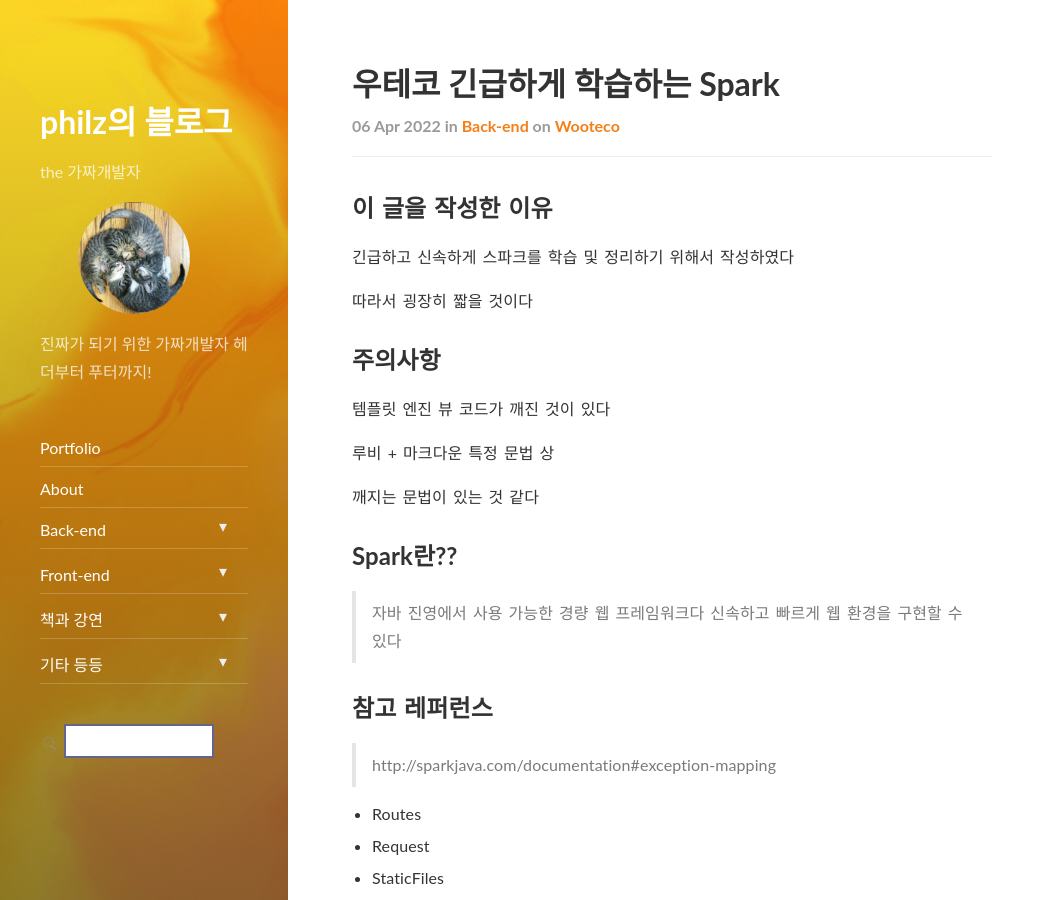
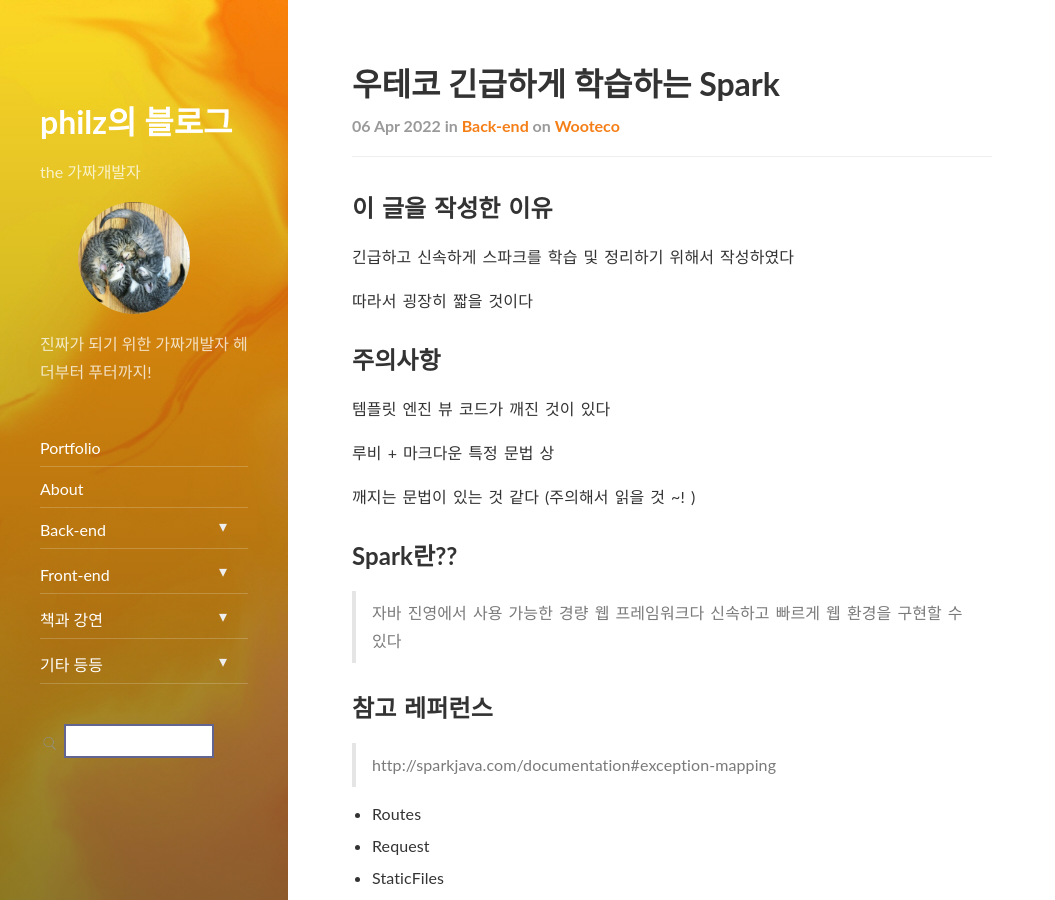
Before and after one commit to progress0407/progress0407.github.io, a Jekyll site: the page built from _posts/backend/wooteco/2022-04-06-wooteco-emergency-spark.md, in a window 1280 px wide and 900 px high. Shown: the whole window, without its empty margins (0-1055 px from the left). Built offline with Jekyll 4.4.1, drawn with Linux system fonts in a browser that asks for light colours; nearby versions of some CDN libraries.

Commit message:
update for one commit just

```diff
--- a/_posts/backend/wooteco/2022-04-06-wooteco-emergency-spark.md
+++ b/_posts/backend/wooteco/2022-04-06-wooteco-emergency-spark.md
@@ -20,7 +20,7 @@ comments: true
 
 루비 + 마크다운 특정 문법 상
 
-깨지는 문법이 있는 것 같다
+깨지는 문법이 있는 것 같다 (주의해서 읽을 것 ~! )
 
 ## Spark란??
 
```
